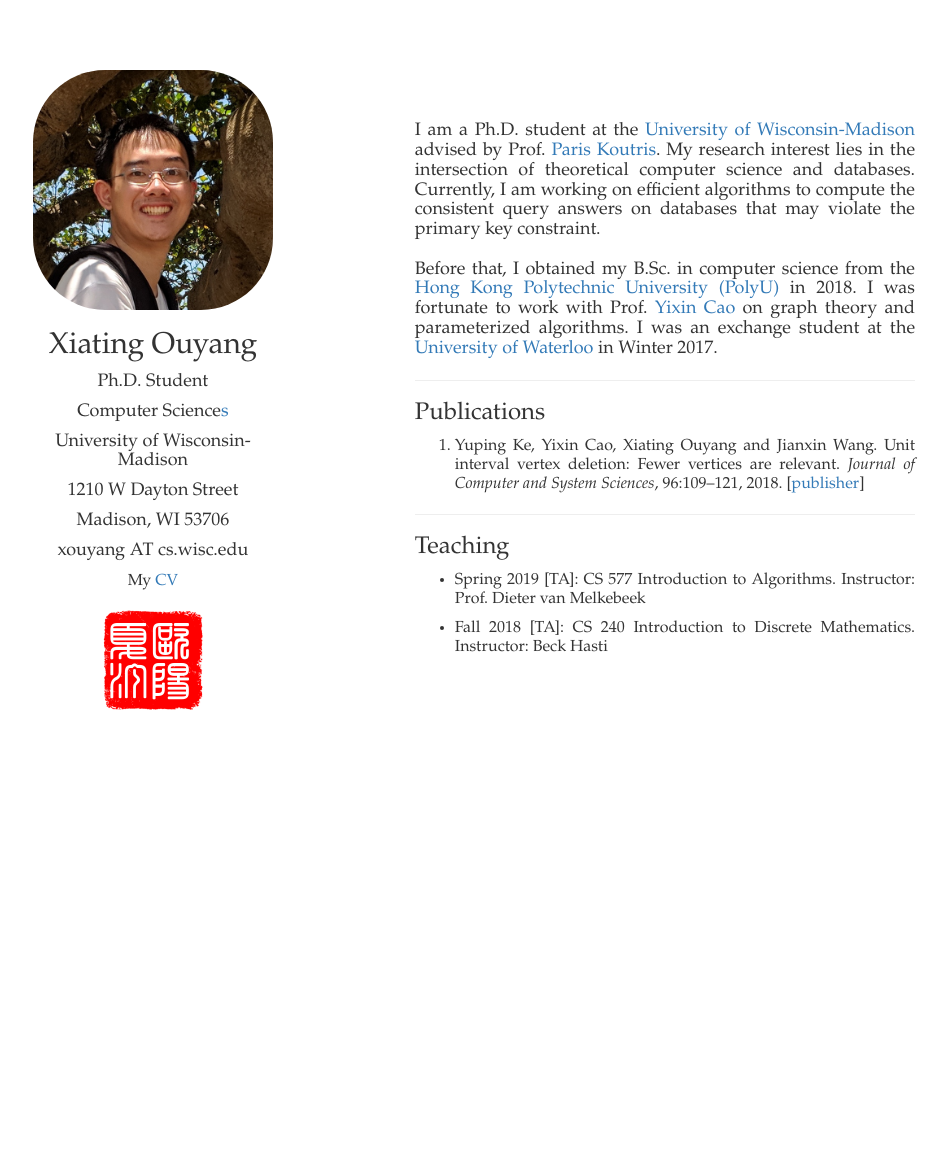
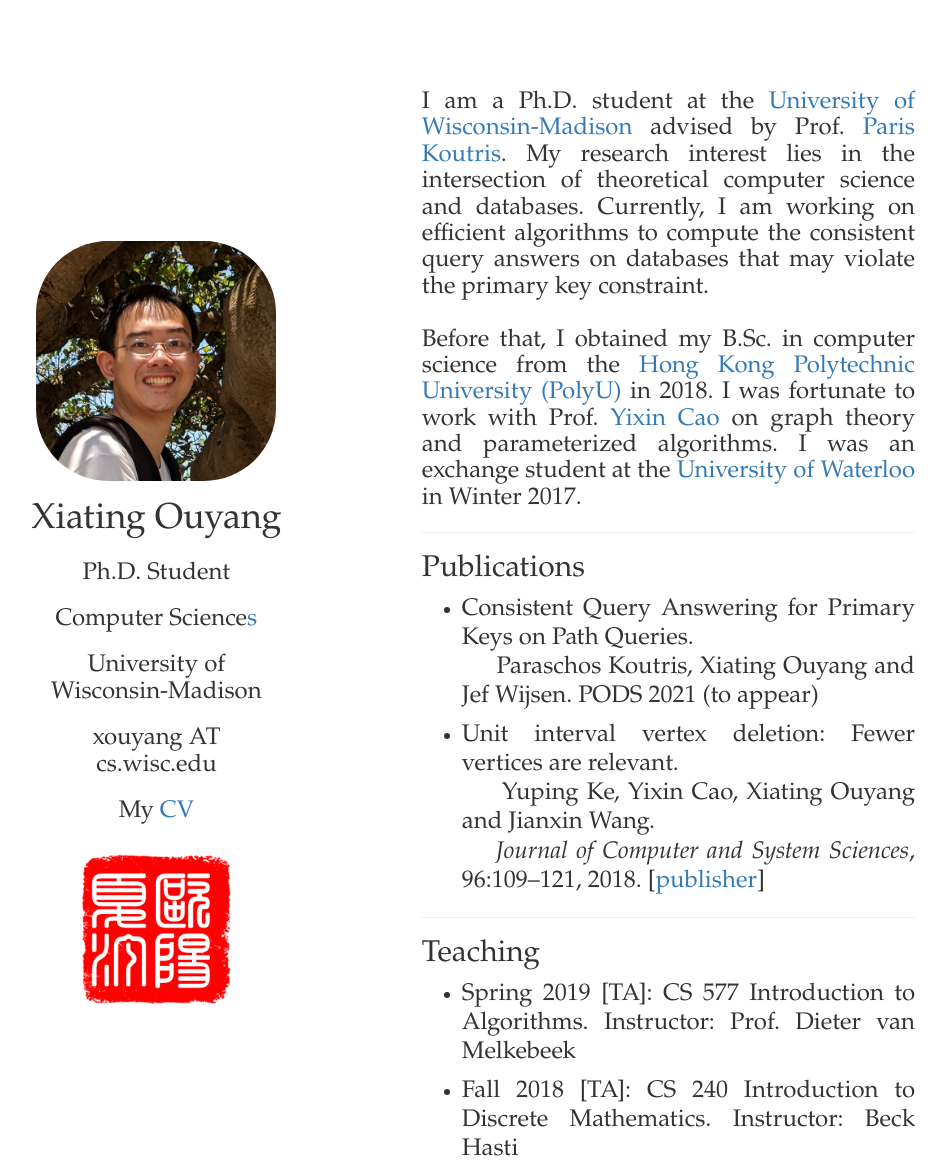
Before and after one commit to xiatingouyang/xouyang, a plain HTML site: page index.html in a window 1280 px wide. Shown: the whole page, without its empty margins (167-1114 px from the left). Before the commit the page ends 800 px from the top, so only its background shows below. Drawn offline with nearby package versions, Linux system fonts and the light colour scheme.

Commit message:
pods added

```diff
--- a/index.html
+++ b/index.html
@@ -5,6 +5,9 @@
 		<meta name="Author" content="Xiating Ouyang"></meta>
 		<link rel="stylesheet" href="http://maxcdn.bootstrapcdn.com/bootstrap/3.3.5/css/bootstrap.min.css">
 		<style>
+			li{
+ 				font-size:24px;
+			}
 			body
 			{
     	    	font: 16px/1.5 "Palatino Linotype", Palatino, serif;
@@ -37,38 +40,46 @@
 	<td>
 	<div align="center">
 		<img src="img/xouyang.jpg" height="240" class="rounded-corners"></img>
-		<h2>Xiating Ouyang</h2>
+		<h1>Xiating Ouyang</h1>
 		<!-- (&#27431;&#38451;&#22799;&#27712;) -->
-		<h4>Ph.D. Student</h2>
-		<h4>Computer Science<a href="http://pages.cs.wisc.edu/~anhai/misc/wisc/how-cs-got-its-name.jpg">s</a></h2>
-		<h4>University of Wisconsin-Madison</h2>
-		<h4>1210 W Dayton Street</h4>
-		<h4>Madison, WI 53706</h4>
-		<h4>xouyang AT cs.wisc.edu</h2>My <a href="files/cv.pdf">CV</a>
-		<br><br>
-		<img src="img/seal.png" height="100"></img>
+		<h3>Ph.D. Student</h3>
+		<h3>Computer Science<a href="http://pages.cs.wisc.edu/~anhai/misc/wisc/how-cs-got-its-name.jpg">s</a></h2>
+		<h3>University of Wisconsin-Madison</h2>
+		<h3>xouyang AT cs.wisc.edu</h2>
+		<h3>My <a href="files/cv.pdf">CV</a></h3>
+		<br>
+		<img src="img/seal.png" height="150"></img>
 	</div>
 	</td>
 
-
-
 	<td>
 	<div align="justify">
-		<h4>I am a Ph.D. student at the <a href="https://www.wisc.edu/" target="_blank">University of Wisconsin-Madison</a> advised by Prof. <a href="http://pages.cs.wisc.edu/~paris/" target="_blank">Paris Koutris</a>. My research interest lies in the intersection of theoretical computer science and databases. Currently, I am working on efficient algorithms to compute the consistent query answers on databases that may violate the primary key constraint.
+		<h3>I am a Ph.D. student at the <a href="https://www.wisc.edu/" target="_blank">University of Wisconsin-Madison</a> advised by Prof. <a href="http://pages.cs.wisc.edu/~paris/" target="_blank">Paris Koutris</a>. My research interest lies in the intersection of theoretical computer science and databases. Currently, I am working on efficient algorithms to compute the consistent query answers on databases that may violate the primary key constraint.
 		<br><br>
 		Before that, I obtained my B.Sc. in computer science from the <a href="https://www.polyu.edu.hk" target="_blank">Hong Kong Polytechnic University (PolyU)</a> in 2018. I was fortunate to work with Prof. <a href="http://www4.comp.polyu.edu.hk/~csycao/" target="_blank">Yixin Cao</a> on graph theory and parameterized algorithms. I was an exchange student at the <a href="https://uwaterloo.ca/" target="_blank">University of Waterloo</a> in Winter 2017.
-		</h4>
+		</h3>
 
 		<hr/>
 
-		<h3>Publications</h3>
-
-		<ol>
-		<li><p>Yuping Ke, Yixin Cao, Xiating Ouyang and Jianxin Wang. Unit interval vertex deletion: Fewer vertices are relevant. <span style="font-style: italic;">Journal of Computer and System Sciences</span>, 96:109&#8211;121, 2018. [<a href="http://dx.doi.org/10.1016/j.jcss.2018.01.001" target="_blank">publisher</a>]</p></li>
-		</ol>
+		<h2>Publications</h2>
+		<ul>
+		<li>
+		<p>
+		Consistent Query Answering for Primary Keys on Path Queries.
+		<br>&nbsp&nbsp&nbsp&nbsp Paraschos Koutris, Xiating Ouyang and Jef Wijsen. PODS 2021 (to appear)
+		</p>
+		</li>
+		<li>
+		<p>
+		Unit interval vertex deletion: Fewer vertices are relevant.
+		<br>&nbsp&nbsp&nbsp&nbsp Yuping Ke, Yixin Cao, Xiating Ouyang and Jianxin Wang.
+		<br>&nbsp&nbsp&nbsp&nbsp<span style="font-style: italic;">Journal of Computer and System Sciences</span>, 96:109&#8211;121, 2018. [<a href="http://dx.doi.org/10.1016/j.jcss.2018.01.001" target="_blank">publisher</a>]
+		</p>
+		</li>
+		</ul>
 
 		<hr/>
-		<h3>Teaching</h3>
+		<h2>Teaching</h2>
 		<ul>
 		<li><p>Spring 2019 [TA]: CS 577 Introduction to Algorithms. Instructor: Prof. Dieter van Melkebeek</p></li>
 		<li><p>Fall 2018 [TA]: CS 240 Introduction to Discrete Mathematics. Instructor: Beck Hasti</p></li>
@@ -76,7 +87,7 @@
 
 		<!--
 		<hr/>
-		<h3>Misc.</h3>
+		<h2>Misc.</h2>
 		<ul>
 		<li><p>ACM-ICPC North Central NA Regional Contest (<a href="https://ncna18.kattis.com/standings">10</a>/208),
 		Nov 3, 2018</p></li>
```
Also changed, not shown: 1 other file.
